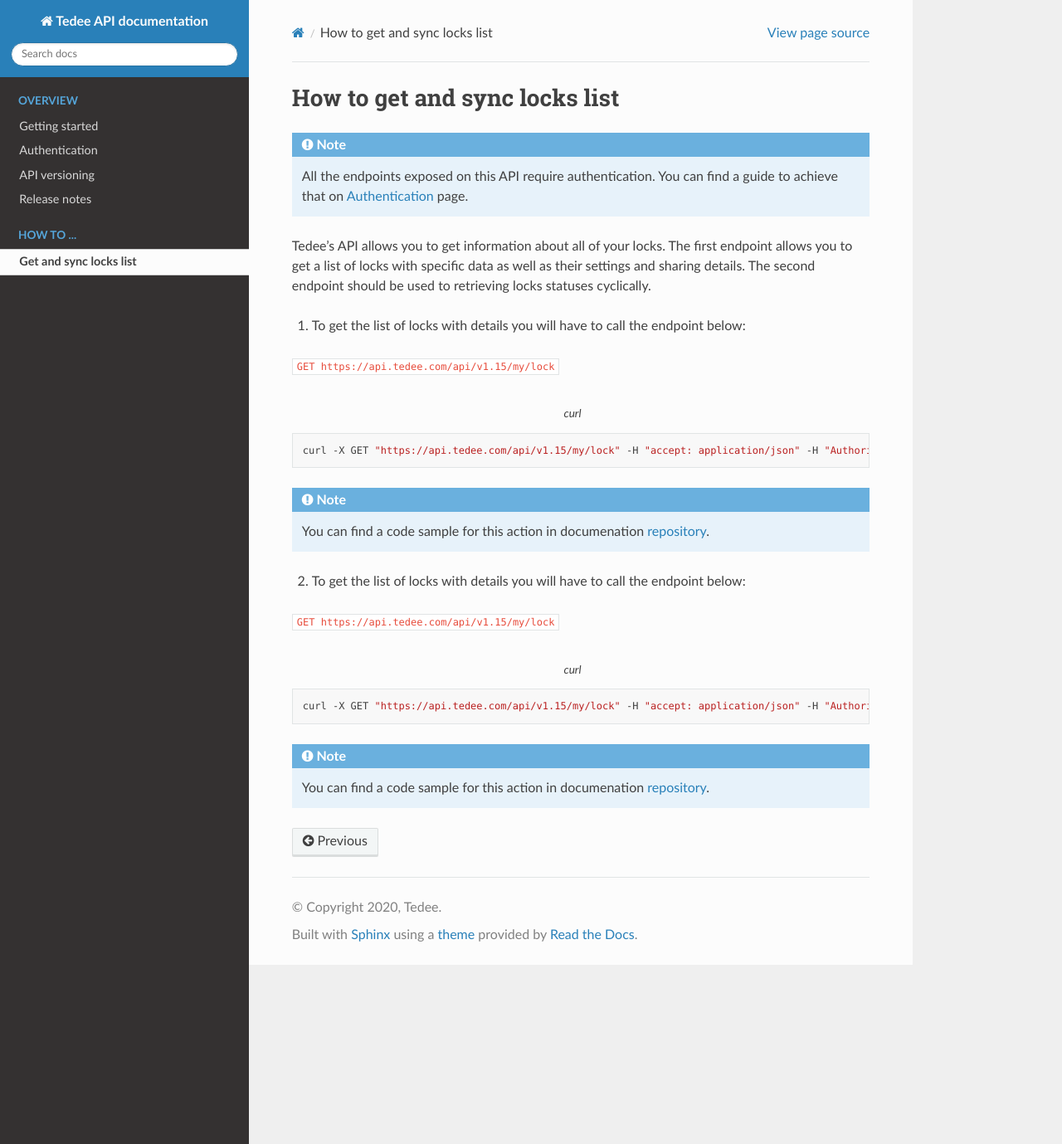
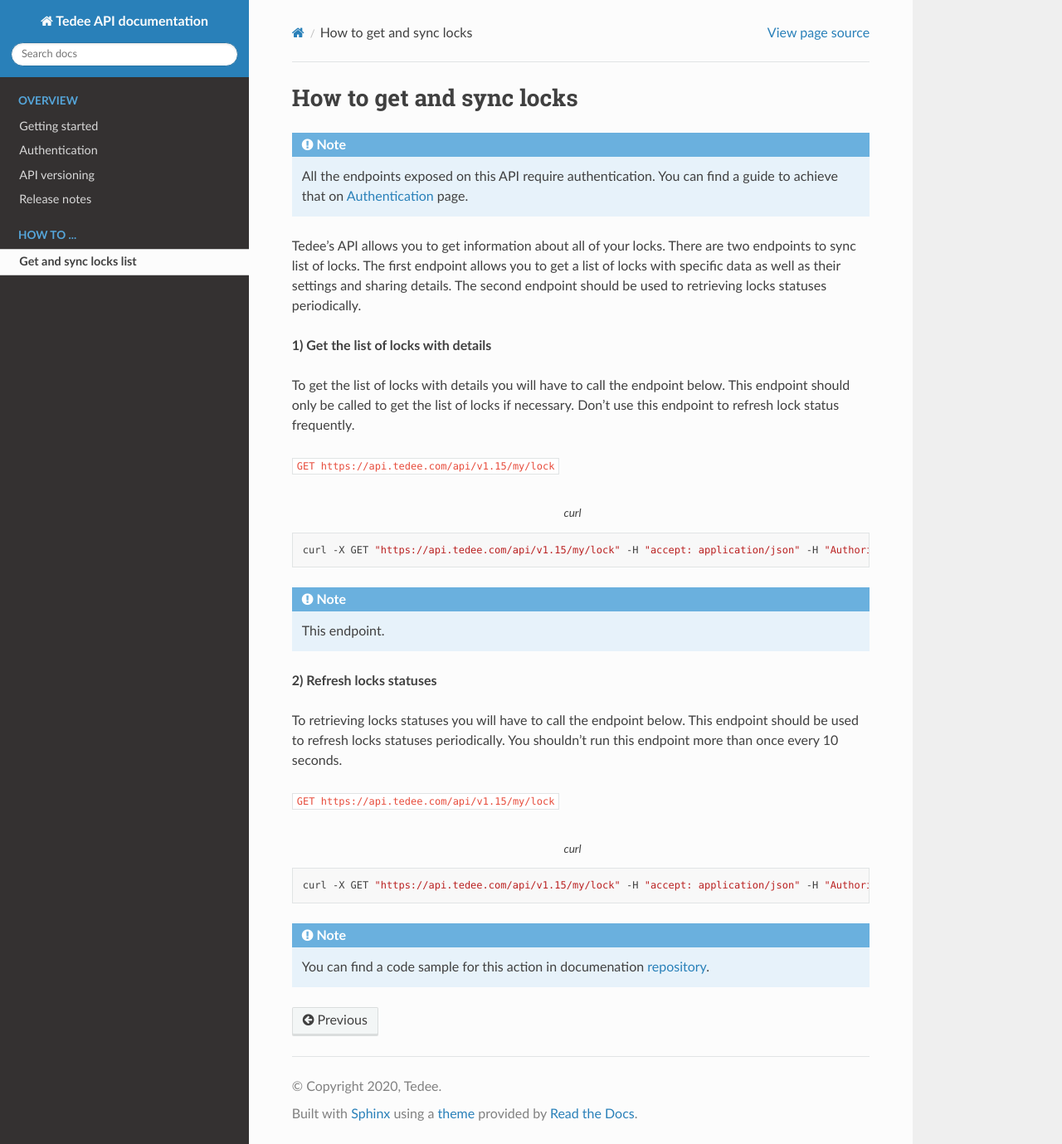
Before and after one commit to tedee-com/tedee-api-doc, a Sphinx documentation site: the page built from docs/source/howtos/get-locks-list.rst, in a window 1280 px wide and 1379 px high. Shown: the whole window at 83% size. Built offline with Sphinx 7.4.7 and the Read the Docs theme 2.0.0, drawn with Linux system fonts in a browser that asks for light colours.

Commit message:
#21050 - describe the sync integration in the public documentation

```diff
--- a/docs/source/howtos/get-locks-list.rst
+++ b/docs/source/howtos/get-locks-list.rst
@@ -1,13 +1,33 @@
-How to get and sync locks list
-==============================
+How to get and sync locks
+=========================
 
 .. include:: ../includes/how-to-header.txt
 
 Tedee's API allows you to get information about all of your locks.
+There are two endpoints to sync list of locks.
 The first endpoint allows you to get a list of locks with specific data as well as their settings and sharing details.
-The second endpoint should be used to retrieving locks statuses cyclically.
+The second endpoint should be used to retrieving locks statuses periodically.
 
-1) To get the list of locks with details you will have to call the endpoint below:
+**1) Get the list of locks with details**
+
+To get the list of locks with details you will have to call the endpoint below.
+This endpoint should only be called to get the list of locks if necessary. Don't use this endpoint to refresh lock status frequently.
+
+``GET |apiUrl|/api/|apiVersion|/my/lock``
+
+.. code-block:: sh
+    :caption: curl
+
+    curl -X GET "|apiUrl|/api/|apiVersion|/my/lock" -H "accept: application/json" -H "Authorization: Bearer <<access token>>"
+
+.. note::
+
+    This endpoint.
+
+**2) Refresh locks statuses**
+
+To retrieving locks statuses you will have to call the endpoint below.
+This endpoint should be used to refresh locks statuses periodically. You shouldn't run this endpoint more than once every 10 seconds.
 
 ``GET |apiUrl|/api/|apiVersion|/my/lock``
 
@@ -19,16 +39,3 @@ The second endpoint should be used to retrieving locks statuses cyclically.
 .. note::
 
     You can find a code sample for this action in documenation `repository <https://github.com/tedee-com/tedee-api-doc/blob/master/samples/cs/Tedee.Api.CodeSamples/Actions/S02GetDevicesList.cs>`_.
-
-2) To get the list of locks with details you will have to call the endpoint below:
-
-``GET |apiUrl|/api/|apiVersion|/my/lock``
-
-.. code-block:: sh
-    :caption: curl
-
-    curl -X GET "|apiUrl|/api/|apiVersion|/my/lock" -H "accept: application/json" -H "Authorization: Bearer <<access token>>"
-
-.. note::
-
-    You can find a code sample for this action in documenation `repository <https://github.com/tedee-com/tedee-api-doc/blob/master/samples/cs/Tedee.Api.CodeSamples/Actions/S02GetDevicesList.cs>`_.
```
